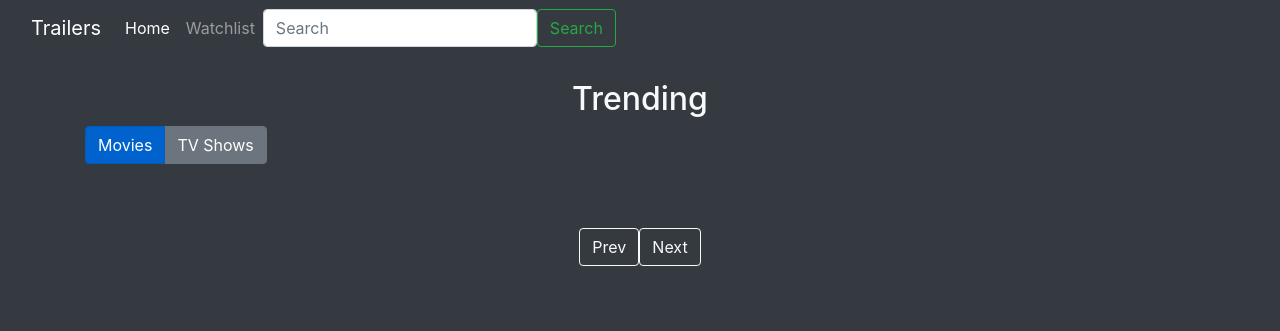
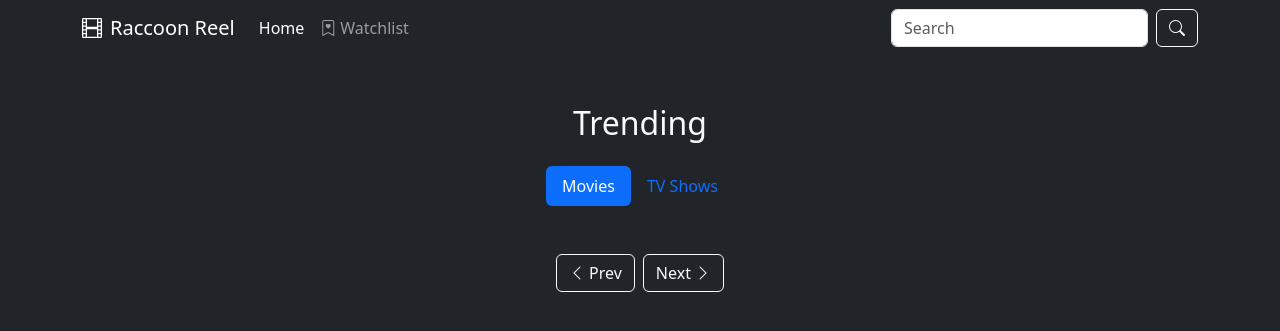
Before and after one commit to EchoCodes265/Trailers, a Flask app: page / in a window 1280 px wide. Shown: the top 331 px of the page. Run offline with Flask 3, Linux system fonts and the light colour scheme.

Commit message:
Update index.html

```diff
--- a/templates/index.html
+++ b/templates/index.html
@@ -1,21 +1,35 @@
 <!DOCTYPE html>
 <html lang="en">
-
   <head>
-    <meta charset="UTF-8">
-    <meta name="viewport" content="width=device-width, initial-scale=1.0">
-    <title>Trailers</title>
-    <link rel="stylesheet" href="https://cdn.jsdelivr.net/npm/bootstrap@4.4.1/dist/css/bootstrap.min.css"
-        integrity="sha384-Vkoo8x4CGsO3+Hhxv8T/Q5PaXtkKtu6ug5TOeNV6gBiFeWPGFN9MuhOf23Q9Ifjh" crossorigin="anonymous">
+    <meta charset="UTF-8" />
+    <meta name="viewport" content="width=device-width, initial-scale=1.0" />
+    <title>Raccoon Reel Trailers</title>
+    <link
+      href="https://cdn.jsdelivr.net/npm/bootstrap@5.3.0/dist/css/bootstrap.min.css"
+      rel="stylesheet"
+    />
+    <link
+      rel="stylesheet"
+      href="https://cdn.jsdelivr.net/npm/bootstrap-icons@1.10.5/font/bootstrap-icons.css"
+    />
   </head>
 
   <body class="bg-dark text-light">
-
     <!-- Main Nav -->
     <nav class="navbar navbar-expand-lg navbar-dark bg-dark">
-        <div class="container-fluid">
-          <a class="navbar-brand" href="/">Trailers</a>
-          <button class="navbar-toggler" type="button" data-bs-toggle="collapse" data-bs-target="#navbarContent" aria-controls="navbarContent" aria-expanded="false" aria-label="Toggle navigation">
+      <div class="container">
+        <a class="navbar-brand" href="/">
+          <i class="bi bi-film me-2"></i>Raccoon Reel
+        </a>
+        <button
+          class="navbar-toggler"
+          type="button"
+          data-bs-toggle="collapse"
+          data-bs-target="#navbarContent"
+          aria-controls="navbarContent"
+          aria-expanded="false"
+          aria-label="Toggle navigation"
+        >
           <span class="navbar-toggler-icon"></span>
         </button>
         <div class="collapse navbar-collapse" id="navbarContent">
@@ -24,59 +38,114 @@
               <a class="nav-link active" aria-current="page" href="/">Home</a>
             </li>
             <li class="nav-item">
-                <a class="nav-link" href="/watchlist">Watchlist</a>
+              <a class="nav-link" href="/watchlist">
+                <i class="bi bi-bookmark-heart me-1"></i>Watchlist
+              </a>
             </li>
           </ul>
           <form class="d-flex" id="searchForm">
-              <input class="form-control me-2" id="searchInput" type="search" placeholder="Search" aria-label="Search">
-              <button class="btn btn-outline-success" type="submit">Search</button>
+            <input
+              class="form-control me-2"
+              id="searchInput"
+              type="search"
+              placeholder="Search"
+              aria-label="Search"
+            />
+            <button class="btn btn-outline-light" type="submit">
+              <i class="bi bi-search"></i>
+            </button>
           </form>
         </div>
       </div>
     </nav>
 
+    <!-- Trending Section -->
+    <div class="container mt-5">
+      <h2 class="text-center mb-4">Trending</h2>
+      <ul
+        class="nav nav-pills justify-content-center mb-4"
+        id="trendingTabs"
+        role="tablist"
+      >
+        <li class="nav-item" role="presentation">
+          <button
+            class="nav-link active"
+            id="movies-tab"
+            data-bs-toggle="pill"
+            data-bs-target="#movies"
+            type="button"
+            role="tab"
+            aria-controls="movies"
+            aria-selected="true"
+          >
+            Movies
+          </button>
+        </li>
+        <li class="nav-item" role="presentation">
+          <button
+            class="nav-link"
+            id="tvshows-tab"
+            data-bs-toggle="pill"
+            data-bs-target="#tvshows"
+            type="button"
+            role="tab"
+            aria-controls="tvshows"
+            aria-selected="false"
+          >
+            TV Shows
+          </button>
+        </li>
+      </ul>
 
-    <!-- Trending Section -->
-    <div class="container mt-4">
-        <h2 class="text-center">Trending</h2>
-        <div class="btn-group btn-group-toggle mb-3" data-toggle="buttons">
-            <label class="btn btn-primary active" data-toggle="tab" data-target="#movies">
-                <input type="radio" name="options" id="option1" autocomplete="off" checked> Movies
-            </label>
-            <label class="btn btn-secondary" data-toggle="tab" data-target="#tvshows">
-                <input type="radio" name="options" id="option2" autocomplete="off"> TV Shows
-            </label>
-        </div>
-
-
-
-        <div class="tab-content mt-4" id="trendingContent">
+      <div class="tab-content" id="trendingContent">
         <!-- Movies Section -->
-            <div class="tab-pane fade show active" id="movies" role="tabpanel">
-                <div class="row" id="moviesList">
+        <div
+          class="tab-pane fade show active"
+          id="movies"
+          role="tabpanel"
+          aria-labelledby="movies-tab"
+        >
+          <div
+            class="row row-cols-1 row-cols-md-3 row-cols-lg-4 g-4"
+            id="moviesList"
+          >
             <!-- Movie cards will be generated here -->
           </div>
         </div>
         <!-- TV Shows Section -->
-            <div class="tab-pane fade" id="tvshows" role="tabpanel">
-                <div class="row" id="tvShowsList">
+        <div
+          class="tab-pane fade"
+          id="tvshows"
+          role="tabpanel"
+          aria-labelledby="tvshows-tab"
+        >
+          <div
+            class="row row-cols-1 row-cols-md-3 row-cols-lg-4 g-4"
+            id="tvShowsList"
+          >
             <!-- TV Show cards will be generated here -->
           </div>
         </div>
       </div>
 
       <!-- Pagination -->
-        <nav aria-label="Page navigation" class="mt-4">
+      <nav aria-label="Page navigation" class="mt-5">
         <ul class="pagination justify-content-center">
-                <li class="page-item"><a class="btn btn-outline-light" href="#" id="prevPage">Prev</a></li>
-                <li class="page-item"><a class="btn btn-outline-light" href="#" id="nextPage">Next</a></li>
+          <li class="page-item">
+            <button class="btn btn-outline-light me-2" id="prevPage">
+              <i class="bi bi-chevron-left"></i> Prev
+            </button>
+          </li>
+          <li class="page-item">
+            <button class="btn btn-outline-light" id="nextPage">
+              Next <i class="bi bi-chevron-right"></i>
+            </button>
+          </li>
         </ul>
       </nav>
     </div>
 
-
     <script src="https://cdn.jsdelivr.net/npm/bootstrap@5.3.0/dist/js/bootstrap.bundle.min.js"></script>
     <script src="../static/js/main.js"></script>
   </body>
-
 </html>
```
Lines whose indentation alone changed are shown as unchanged.
